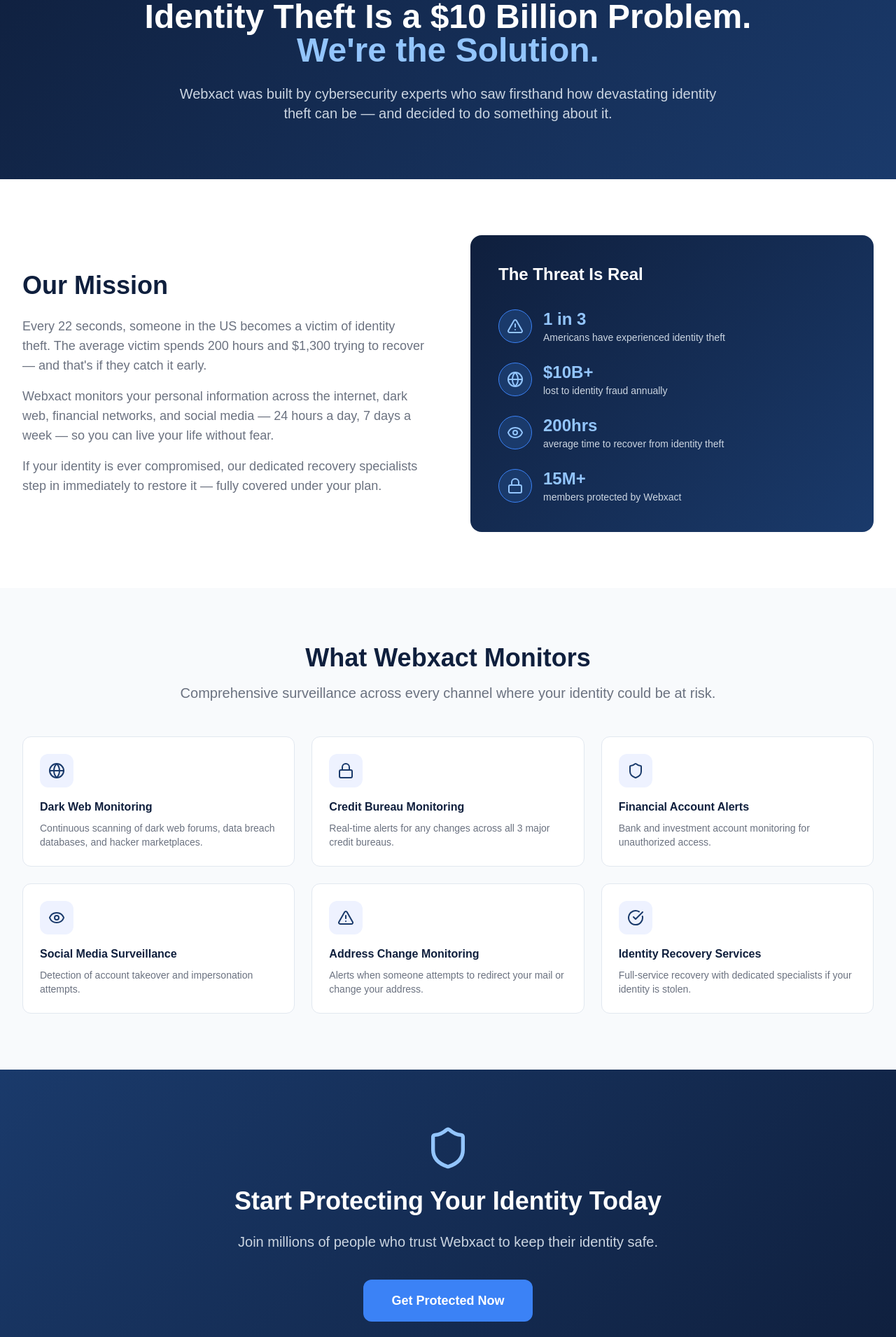
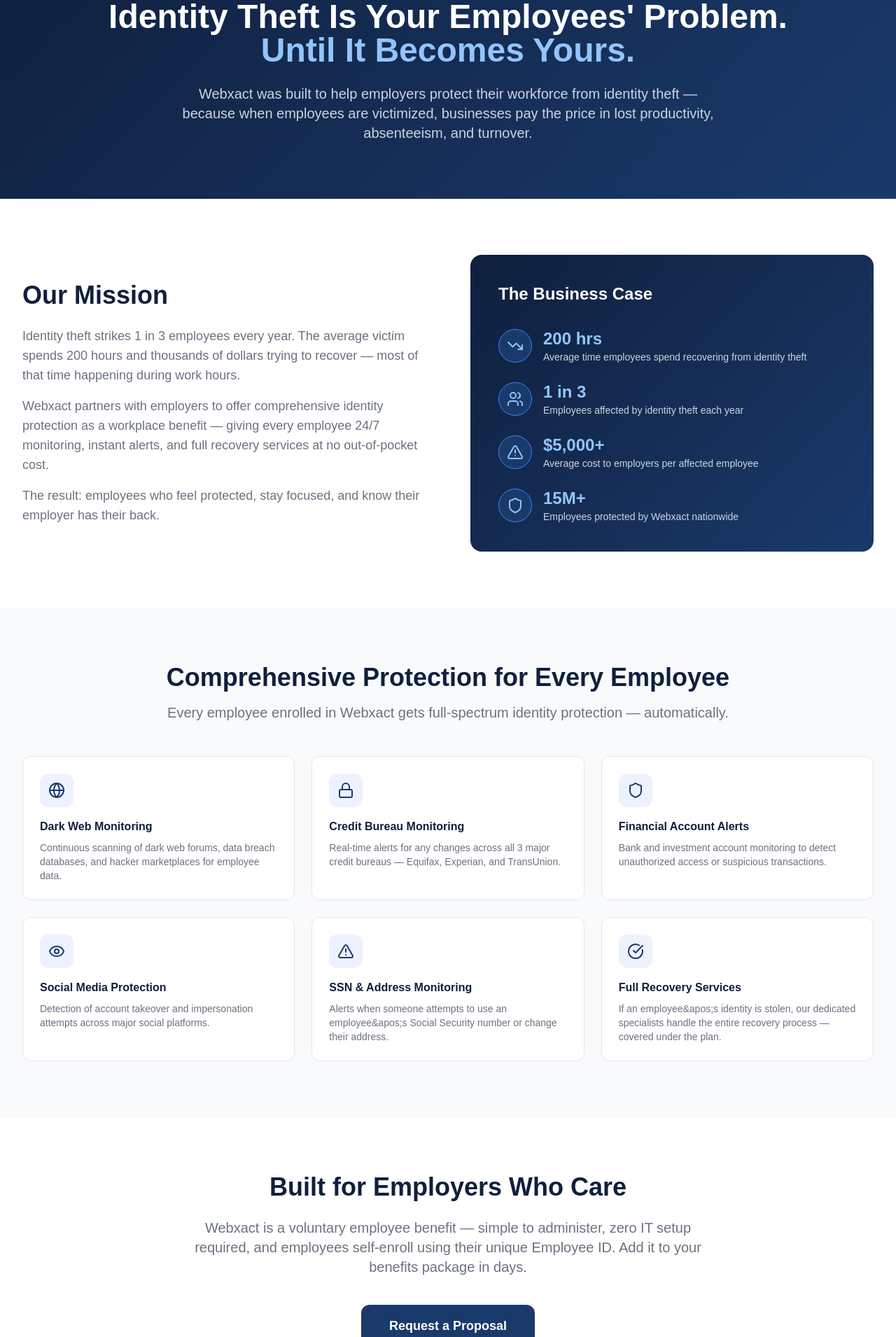
Before and after one commit to Textingman/bume-webxact, a Next.js app: page /about in a window 1280 px wide. Shown: the part 220-2130 px from the top of the page at 70% size. Built offline with nearby package versions, Linux system fonts and the light colour scheme.

Commit message:
reposition: B2B about page - employer identity protection benefit

```diff
--- a/app/about/page.tsx
+++ b/app/about/page.tsx
@@ -1,5 +1,5 @@
 import Link from 'next/link';
-import { Shield, Lock, Eye, AlertTriangle, CheckCircle, Globe } from 'lucide-react';
+import { Shield, Lock, Eye, AlertTriangle, CheckCircle, Globe, Building2, Users, TrendingDown } from 'lucide-react';
 import Navbar from '../components/Navbar';
 import Footer from '../components/Footer';
 
@@ -12,15 +12,15 @@
       <section className="py-20" style={{ background: 'linear-gradient(135deg, #0F1F3D 0%, #1A3A6B 100%)' }}>
         <div className="max-w-7xl mx-auto px-4 sm:px-6 lg:px-8 text-center">
           <div className="inline-flex items-center gap-2 px-4 py-2 rounded-full text-sm font-semibold mb-6" style={{ backgroundColor: 'rgba(59,130,246,0.2)', color: '#93C5FD' }}>
-            <Shield className="w-4 h-4" />
+            <Building2 className="w-4 h-4" />
             About Webxact
           </div>
           <h1 className="text-5xl font-extrabold text-white mb-6">
-            Identity Theft Is a $10 Billion Problem.<br />
-            <span style={{ color: '#93C5FD' }}>We're the Solution.</span>
+            Identity Theft Is Your Employees&apos; Problem.<br />
+            <span style={{ color: '#93C5FD' }}>Until It Becomes Yours.</span>
           </h1>
           <p className="text-xl max-w-3xl mx-auto" style={{ color: '#CBD5E1' }}>
-            Webxact was built by cybersecurity experts who saw firsthand how devastating identity theft can be — and decided to do something about it.
+            Webxact was built to help employers protect their workforce from identity theft — because when employees are victimized, businesses pay the price in lost productivity, absenteeism, and turnover.
           </p>
         </div>
       </section>
@@ -32,23 +32,23 @@
             <div>
               <h2 className="text-4xl font-bold mb-6" style={{ color: '#0F1F3D' }}>Our Mission</h2>
               <p className="text-lg mb-4" style={{ color: '#6B7280' }}>
-                Every 22 seconds, someone in the US becomes a victim of identity theft. The average victim spends 200 hours and $1,300 trying to recover — and that's if they catch it early.
+                Identity theft strikes 1 in 3 employees every year. The average victim spends 200 hours and thousands of dollars trying to recover — most of that time happening during work hours.
               </p>
               <p className="text-lg mb-4" style={{ color: '#6B7280' }}>
-                Webxact monitors your personal information across the internet, dark web, financial networks, and social media — 24 hours a day, 7 days a week — so you can live your life without fear.
+                Webxact partners with employers to offer comprehensive identity protection as a workplace benefit — giving every employee 24/7 monitoring, instant alerts, and full recovery services at no out-of-pocket cost.
               </p>
               <p className="text-lg" style={{ color: '#6B7280' }}>
-                If your identity is ever compromised, our dedicated recovery specialists step in immediately to restore it — fully covered under your plan.
+                The result: employees who feel protected, stay focused, and know their employer has their back.
               </p>
             </div>
             <div className="rounded-2xl p-10" style={{ background: 'linear-gradient(135deg, #0F1F3D, #1A3A6B)' }}>
-              <h3 className="text-2xl font-bold text-white mb-8">The Threat Is Real</h3>
+              <h3 className="text-2xl font-bold text-white mb-8">The Business Case</h3>
               <div className="space-y-6">
                 {[
-                  { icon: AlertTriangle, stat: '1 in 3', label: 'Americans have experienced identity theft' },
-                  { icon: Globe, stat: '$10B+', label: 'lost to identity fraud annually' },
-                  { icon: Eye, stat: '200hrs', label: 'average time to recover from identity theft' },
-                  { icon: Lock, stat: '15M+', label: 'members protected by Webxact' },
+                  { icon: TrendingDown, stat: '200 hrs', label: 'Average time employees spend recovering from identity theft' },
+                  { icon: Users, stat: '1 in 3', label: 'Employees affected by identity theft each year' },
+                  { icon: AlertTriangle, stat: '$5,000+', label: 'Average cost to employers per affected employee' },
+                  { icon: Shield, stat: '15M+', label: 'Employees protected by Webxact nationwide' },
                 ].map((item) => (
                   <div key={item.label} className="flex items-center gap-4">
                     <div className="w-12 h-12 rounded-full flex items-center justify-center flex-shrink-0" style={{ backgroundColor: '#1A3A6B', border: '1px solid #3B82F6' }}>
@@ -66,19 +66,19 @@
         </div>
       </section>
 
-      {/* What We Monitor */}
+      {/* What Employees Get */}
       <section className="py-20" style={{ backgroundColor: '#F8FAFC' }}>
         <div className="max-w-7xl mx-auto px-4 sm:px-6 lg:px-8">
-          <h2 className="text-4xl font-bold text-center mb-4" style={{ color: '#0F1F3D' }}>What Webxact Monitors</h2>
-          <p className="text-xl text-center mb-12" style={{ color: '#6B7280' }}>Comprehensive surveillance across every channel where your identity could be at risk.</p>
+          <h2 className="text-4xl font-bold text-center mb-4" style={{ color: '#0F1F3D' }}>Comprehensive Protection for Every Employee</h2>
+          <p className="text-xl text-center mb-12" style={{ color: '#6B7280' }}>Every employee enrolled in Webxact gets full-spectrum identity protection — automatically.</p>
           <div className="grid md:grid-cols-2 lg:grid-cols-3 gap-6">
             {[
-              { icon: Globe, title: 'Dark Web Monitoring', desc: 'Continuous scanning of dark web forums, data breach databases, and hacker marketplaces.' },
-              { icon: Lock, title: 'Credit Bureau Monitoring', desc: 'Real-time alerts for any changes across all 3 major credit bureaus.' },
-              { icon: Shield, title: 'Financial Account Alerts', desc: 'Bank and investment account monitoring for unauthorized access.' },
-              { icon: Eye, title: 'Social Media Surveillance', desc: 'Detection of account takeover and impersonation attempts.' },
-              { icon: AlertTriangle, title: 'Address Change Monitoring', desc: 'Alerts when someone attempts to redirect your mail or change your address.' },
-              { icon: CheckCircle, title: 'Identity Recovery Services', desc: 'Full-service recovery with dedicated specialists if your identity is stolen.' },
+              { icon: Globe, title: 'Dark Web Monitoring', desc: 'Continuous scanning of dark web forums, data breach databases, and hacker marketplaces for employee data.' },
+              { icon: Lock, title: 'Credit Bureau Monitoring', desc: 'Real-time alerts for any changes across all 3 major credit bureaus — Equifax, Experian, and TransUnion.' },
+              { icon: Shield, title: 'Financial Account Alerts', desc: 'Bank and investment account monitoring to detect unauthorized access or suspicious transactions.' },
+              { icon: Eye, title: 'Social Media Protection', desc: 'Detection of account takeover and impersonation attempts across major social platforms.' },
+              { icon: AlertTriangle, title: 'SSN & Address Monitoring', desc: 'Alerts when someone attempts to use an employee&apos;s Social Security number or change their address.' },
+              { icon: CheckCircle, title: 'Full Recovery Services', desc: 'If an employee&apos;s identity is stolen, our dedicated specialists handle the entire recovery process — covered under the plan.' },
             ].map((item) => (
               <div key={item.title} className="p-6 bg-white rounded-xl border hover:shadow-md transition-shadow" style={{ borderColor: '#E2E8F0' }}>
                 <div className="w-12 h-12 rounded-xl flex items-center justify-center mb-4" style={{ backgroundColor: '#EEF2FF' }}>
@@ -92,14 +92,27 @@
         </div>
       </section>
 
+      {/* For Employers */}
+      <section className="py-20 bg-white">
+        <div className="max-w-7xl mx-auto px-4 sm:px-6 lg:px-8 text-center">
+          <h2 className="text-4xl font-bold mb-6" style={{ color: '#0F1F3D' }}>Built for Employers Who Care</h2>
+          <p className="text-xl max-w-3xl mx-auto mb-10" style={{ color: '#6B7280' }}>
+            Webxact is a voluntary employee benefit — simple to administer, zero IT setup required, and employees self-enroll using their unique Employee ID. Add it to your benefits package in days.
+          </p>
+          <Link href="/signup" className="inline-block text-white font-bold px-10 py-4 rounded-xl text-lg transition-opacity hover:opacity-90" style={{ backgroundColor: '#1A3A6B' }}>
+            Request a Proposal
+          </Link>
+        </div>
+      </section>
+
       {/* CTA */}
       <section className="py-20" style={{ background: 'linear-gradient(135deg, #1A3A6B, #0F1F3D)' }}>
         <div className="max-w-4xl mx-auto px-4 sm:px-6 lg:px-8 text-center">
           <Shield className="w-16 h-16 mx-auto mb-6" style={{ color: '#93C5FD' }} />
-          <h2 className="text-4xl font-bold text-white mb-6">Start Protecting Your Identity Today</h2>
-          <p className="text-xl mb-10" style={{ color: '#CBD5E1' }}>Join millions of people who trust Webxact to keep their identity safe.</p>
+          <h2 className="text-4xl font-bold text-white mb-6">Protect Your Workforce Today</h2>
+          <p className="text-xl mb-10" style={{ color: '#CBD5E1' }}>Give your employees the identity protection they deserve — and protect your business from the productivity cost of identity theft.</p>
           <Link href="/signup" className="inline-block font-bold px-10 py-4 rounded-xl text-lg transition-opacity hover:opacity-90" style={{ backgroundColor: '#3B82F6', color: '#FFFFFF' }}>
-            Get Protected Now
+            Request a Proposal — Free
           </Link>
         </div>
       </section>
```
